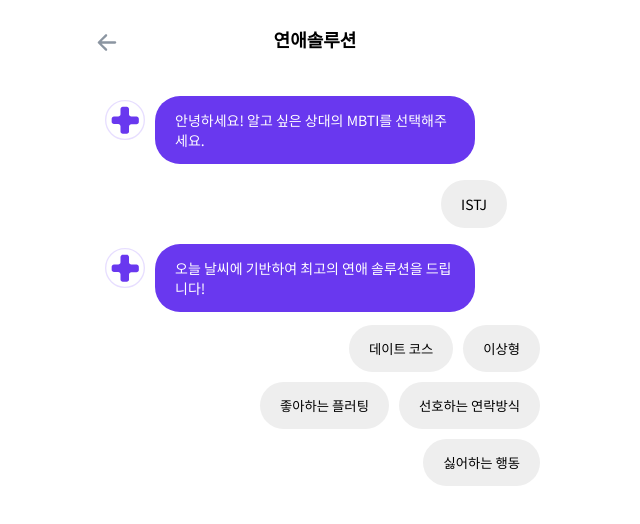
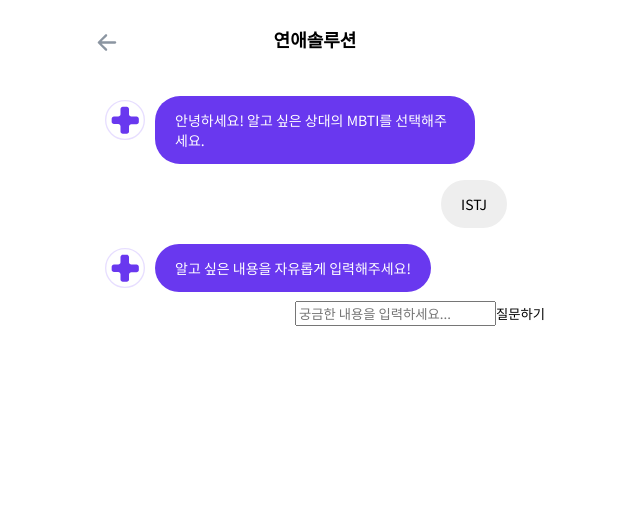
Before and after one commit to hyunaa-ln/er_project, a React (Create React App) app: page /solution in a window 1280 px wide. Both pictures are taken after a click on the button "ISTJ". Shown: the top 524 px of the page, without its empty margins (325-965 px from the left). Built offline with nearby package versions, Linux system fonts and the light colour scheme.

Commit message:
Feat: 솔루션, 커뮤니티 백엔드 수정 부분 연동

```diff
--- a/src/components/CommunityPostPage.js
+++ b/src/components/CommunityPostPage.js
@@ -19,6 +19,7 @@ function CommunityPostPage() {
     const [newComment, setNewComment] = useState('');
     const [isAuthor, setIsAuthor] = useState(false);
 
+    const adviceContent = post?.advice || '조언을 불러오지 못했습니다.';
     // 토큰에서 username 추출
     const getUsernameFromToken = () => {
         const token = localStorage.getItem('token');
@@ -186,6 +187,13 @@ function CommunityPostPage() {
                 </div>
                 <div className="mainTextWrap">
                     <p className="mainText">{post.postContent}</p>
+                    {adviceContent && (
+                        <div className="aiAdvice">
+                            <p>
+                                <strong>AI의 조언!</strong> {adviceContent}
+                            </p>
+                        </div>
+                    )}
                 </div>
             </div>
 
--- a/src/components/SolutionPage.js
+++ b/src/components/SolutionPage.js
@@ -5,7 +5,6 @@ import thumb from '../assets/ai.svg';
 
 function SolutionPage() {
     const [messages, setMessages] = useState(() => {
-        // 페이지가 로드될 때 localStorage에서 상태 복원
         const savedMessages = localStorage.getItem('messages');
         return savedMessages
             ? JSON.parse(savedMessages)
@@ -32,9 +31,8 @@ function SolutionPage() {
         'ENFJ',
         'ENTJ',
     ]);
-    const [questionTypes, setQuestionTypes] = useState([]);
+    const [userQuestion, setUserQuestion] = useState('');
 
-    // 메시지 상태가 변경될 때마다 localStorage에 저장
     useEffect(() => {
         localStorage.setItem('messages', JSON.stringify(messages));
     }, [messages]);
@@ -46,30 +44,25 @@ function SolutionPage() {
         if (sender === 'user') {
             if (choices.includes(text)) {
                 setSelectedMbti(text);
-                setMessages((prev) => [
-                    ...prev,
-                    { sender: 'bot', text: '오늘 날씨에 기반하여 최고의 연애 솔루션을 드립니다!' },
-                ]);
-                setQuestionTypes(['이상형', '데이트 코스', '선호하는 연락방식', '좋아하는 플러팅', '싫어하는 행동']);
+                setMessages((prev) => [...prev, { sender: 'bot', text: '알고 싶은 내용을 자유롭게 입력해주세요!' }]);
             } else {
                 setLoading(true);
                 const botResponse = await askChatbot(selectedMbti, text);
 
                 setMessages((prev) => [...prev, { sender: 'bot', text: botResponse }]);
 
-                // 최신 솔루션을 localStorage에 저장
                 localStorage.setItem('latestSolution', botResponse);
 
-                // 질문 후 초기화하고 다시 MBTI 선택 메시지 추가
-                setMessages((prev) => [...prev, { sender: 'bot', text: '알고 싶은 상대의 MBTI를 선택해주세요.' }]);
+                setMessages((prev) => [...prev, { sender: 'bot', text: '다시 알고 싶은 상대의 MBTI를 선택해주세요.' }]);
 
-                setQuestionTypes([]);
                 setLoading(false);
+                setSelectedMbti('');
+                setUserQuestion('');
             }
         }
     };
 
-    const askChatbot = async (mbti, questionType) => {
+    const askChatbot = async (mbti, question) => {
         const token = localStorage.getItem('token');
         try {
             const response = await fetch('http://localhost:8080/chatbot/ask', {
@@ -78,7 +71,7 @@ function SolutionPage() {
                     'Content-Type': 'application/json',
                     Authorization: `Bearer ${token}`,
                 },
-                body: JSON.stringify({ mbti, questionType }),
+                body: JSON.stringify({ mbti, question }),
             });
 
             if (response.ok) {
@@ -90,6 +83,14 @@ function SolutionPage() {
         } catch (error) {
             console.error('Error:', error);
             return '서버와 통신 중 오류가 발생했습니다.';
+        }
+    };
+
+    const handleQuestionSubmit = () => {
+        if (userQuestion.trim() && selectedMbti) {
+            addMessage('user', userQuestion);
+        } else {
+            alert('먼저 MBTI를 선택하고 질문을 입력하세요.');
         }
     };
 
@@ -109,18 +110,21 @@ function SolutionPage() {
                         <span>{msg.text}</span>
                     </div>
                 ))}
-                {loading && <div className="loading">
+                {loading && (
+                    <div className="loading">
                         <img src={thumb} alt="Bot" className="bot-image" />
                         <div>
                             <span></span>
                             <span></span>
                             <span></span>
                         </div>
-                    </div>}
+                    </div>
+                )}
             </div>
 
             <div className="choices-container">
-                {(questionTypes.length === 0 ? choices : questionTypes).map((choice, index) => (
+                {selectedMbti === '' ? (
+                    choices.map((choice, index) => (
                         <button
                             key={index}
                             className="choice-bubble"
@@ -129,7 +133,21 @@ function SolutionPage() {
                         >
                             {choice}
                         </button>
-                ))}
+                    ))
+                ) : (
+                    <div className="input-container">
+                        <input
+                            type="text"
+                            value={userQuestion}
+                            onChange={(e) => setUserQuestion(e.target.value)}
+                            placeholder="궁금한 내용을 입력하세요..."
+                            disabled={loading}
+                        />
+                        <button onClick={handleQuestionSubmit} disabled={loading}>
+                            질문하기
+                        </button>
+                    </div>
+                )}
             </div>
         </div>
     );
```
Also changed, not shown: src/components/PostContent.js (+24 -1 lines). Lines whose indentation alone changed are shown as unchanged.
